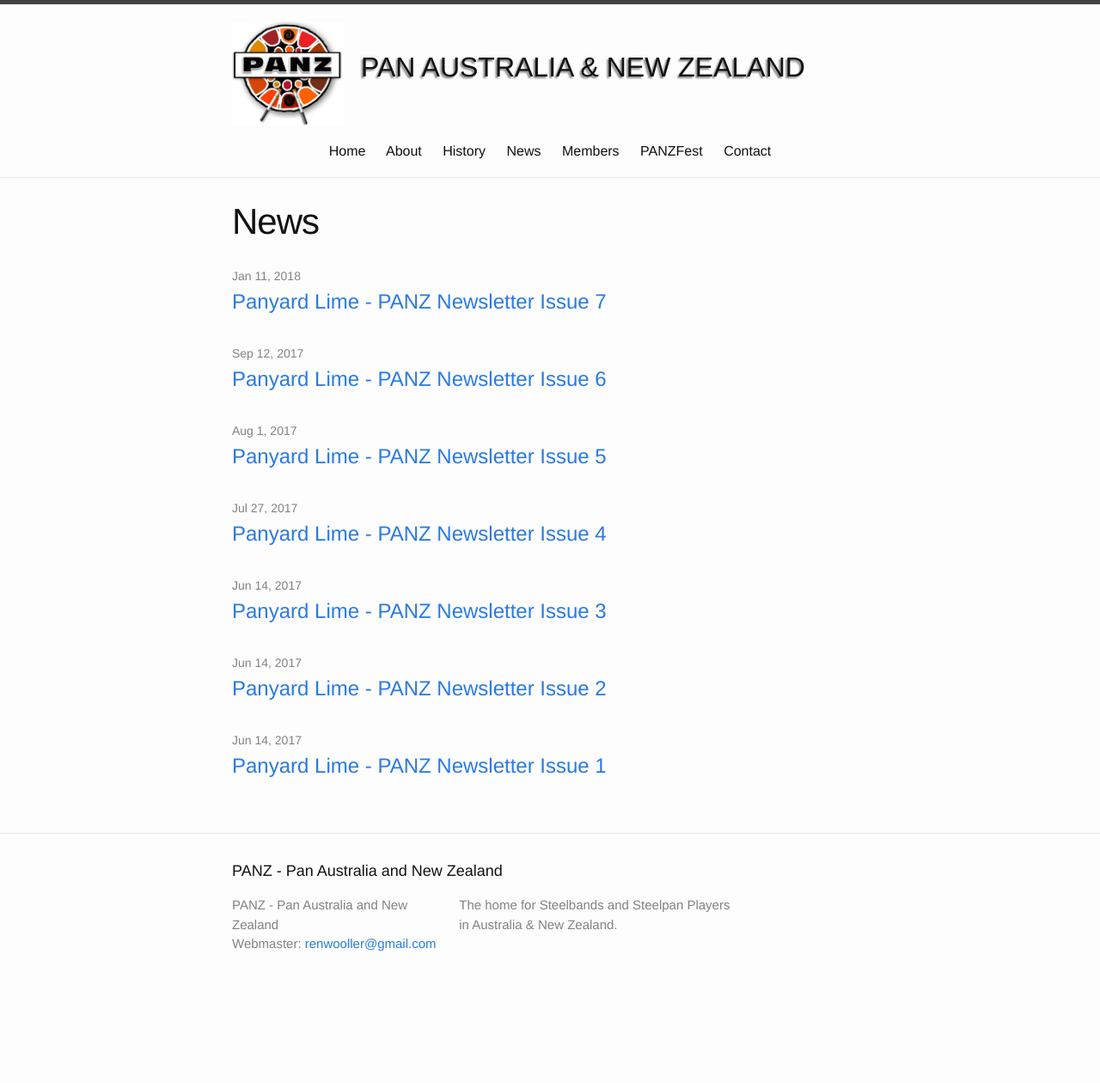
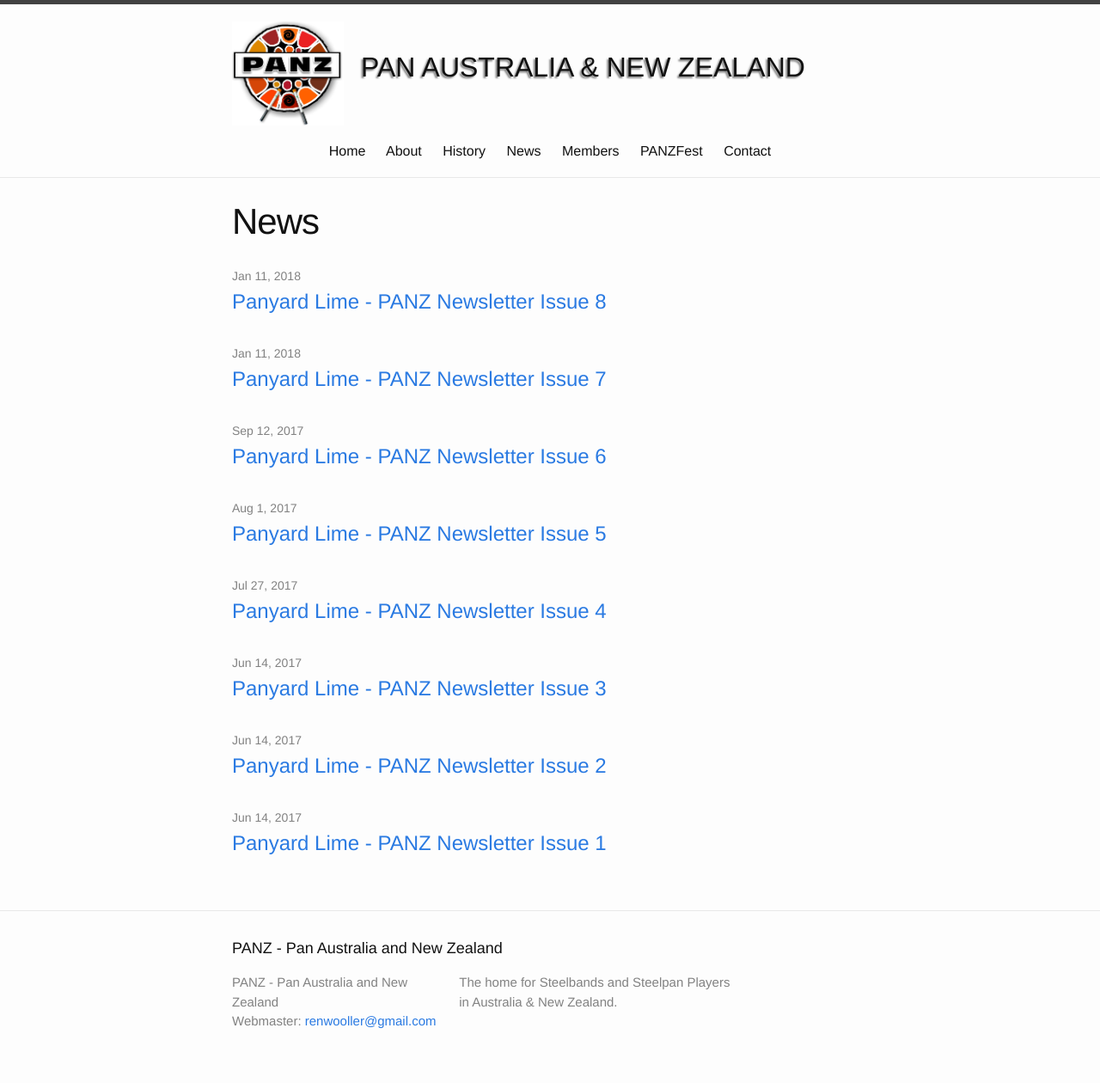
Before and after one commit to panzweb/panzweb.github.io, a Jekyll site: the page built from 2.news.markdown, in a window 1280 px wide. Shown: the whole page at 86% size. Built offline with Jekyll 4.4.1, drawn with Linux system fonts in a browser that asks for light colours; before the commit the page ends 1170 px from its top, so only the background shows below that.

Commit message:
Update 2.news.markdown

```diff
--- a/2.news.markdown
+++ b/2.news.markdown
@@ -6,6 +6,12 @@
 ---
 
 <ul class="post-list">
+    <li>
+        <span class="post-meta">Jan 11, 2018</span>
+        <h2>
+          <a class="post-link" href="https://mailchi.mp/b971e7129fac/panyard-lime-edition-8">Panyard Lime - PANZ Newsletter Issue 8</a>
+        </h2>
+    </li>
 
     <li>
         <span class="post-meta">Jan 11, 2018</span>
```
